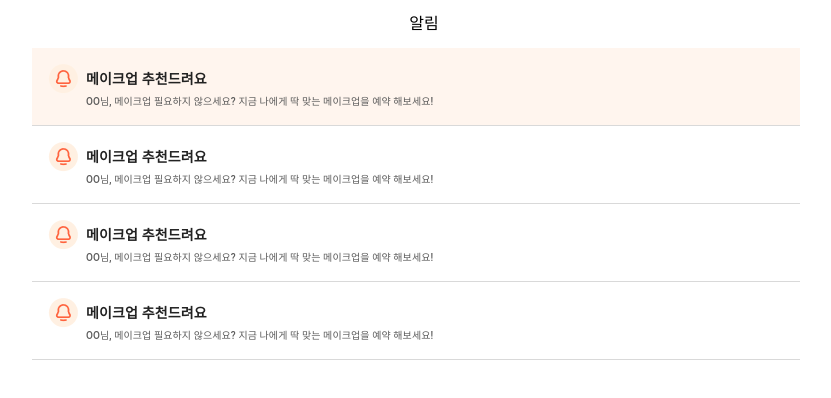
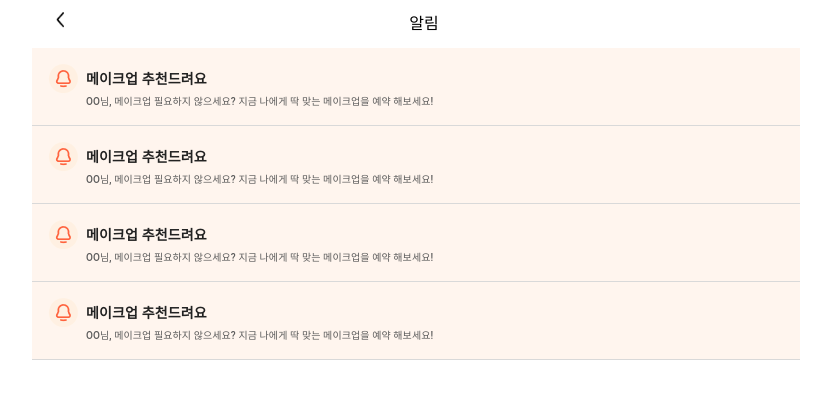
Before and after one commit to MEME-UMC/MEME_WEB, a React (Vite) app: page /notification in a window 1280 px wide. Shown: the top 398 px of the page, without its empty margins (224-1055 px from the left). Built offline with nearby package versions, Linux system fonts and the light colour scheme.

Commit message:
chore: 기존 read 대신 좀 더 직관적인 isRead 로 변경

```diff
--- a/src/pages/common/NotificationPage/NotificationPage.tsx
+++ b/src/pages/common/NotificationPage/NotificationPage.tsx
@@ -6,12 +6,12 @@ import { NotificationList } from './components/NotificationList';
 export const NotificationPage = () => {
   return (
     <Stack>
-      <AppBar title="알림" />
+      <AppBar title="알림" backIcon />
       <Stack>
-        <NotificationList read={false} />
-        <NotificationList read={true} />
-        <NotificationList read={true} />
-        <NotificationList read={true} />
+        <NotificationList isRead={false} />
+        <NotificationList isRead={true} />
+        <NotificationList isRead={true} />
+        <NotificationList isRead={true} />
       </Stack>
     </Stack>
   );
```
